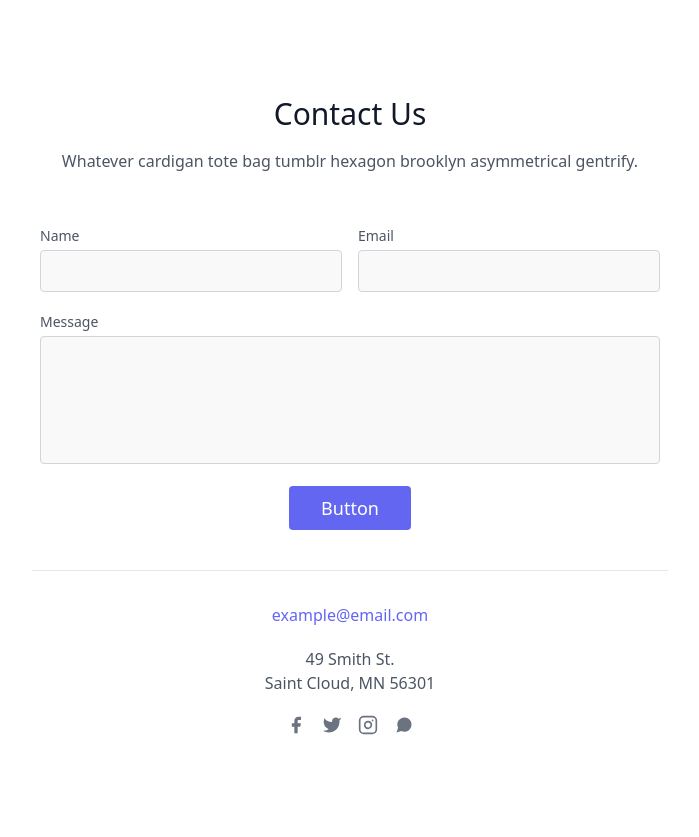
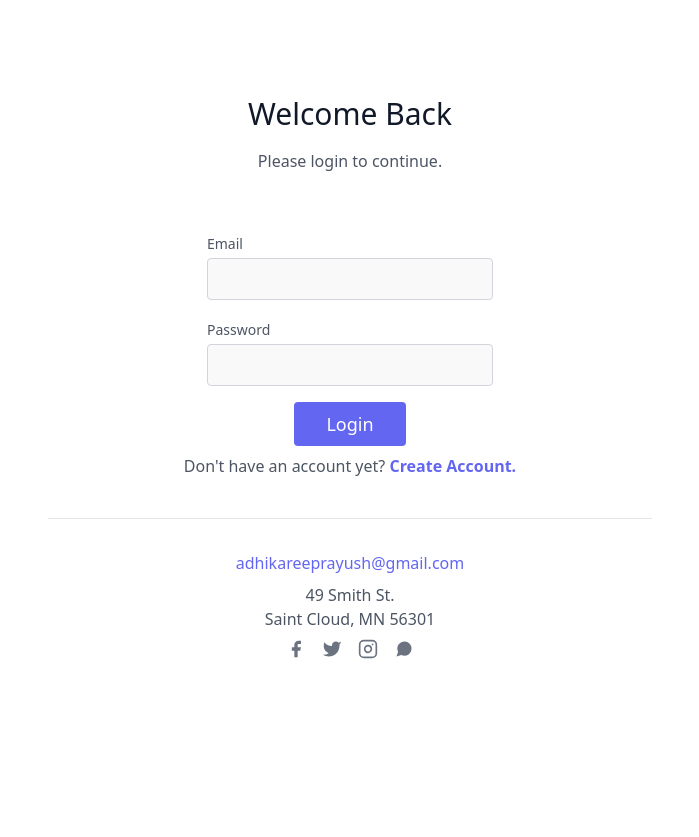
Before and after one commit to adhikareeprayush/eccommerce, a Laravel app: page /login in a window 1280 px wide. Shown: the whole page, without its empty margins (290-989 px from the left). After the commit the page ends 659 px from the top, so only its background shows below. Run offline with Laravel 12, Linux system fonts and the light colour scheme; style sheets or scripts are compiled from the project's sources.

Commit message:
styled the login page

```diff
--- a/resources/views/login/index.blade.php
+++ b/resources/views/login/index.blade.php
@@ -13,19 +13,11 @@
     <section class="text-gray-600 body-font relative">
         <div class="container px-5 py-24 mx-auto">
             <div class="flex flex-col text-center w-full mb-12">
-                <h1 class="sm:text-3xl text-2xl font-medium title-font mb-4 text-gray-900">Contact Us</h1>
-                <p class="lg:w-2/3 mx-auto leading-relaxed text-base">Whatever cardigan tote bag tumblr hexagon brooklyn
-                    asymmetrical gentrify.</p>
+                <h1 class="sm:text-3xl text-2xl font-medium title-font mb-4 text-gray-900">Welcome Back</h1>
+                <p class="lg:w-2/3 mx-auto leading-relaxed text-base">Please login to continue.</p>
             </div>
             <div class="lg:w-1/2 md:w-2/3 mx-auto">
-                <div class="flex flex-wrap -m-2">
-                    <div class="p-2 w-1/2">
-                        <div class="relative">
-                            <label for="name" class="leading-7 text-sm text-gray-600">Name</label>
-                            <input type="text" id="name" name="name"
-                                class="w-full bg-gray-100 bg-opacity-50 rounded border border-gray-300 focus:border-indigo-500 focus:bg-white focus:ring-2 focus:ring-indigo-200 text-base outline-none text-gray-700 py-1 px-3 leading-8 transition-colors duration-200 ease-in-out">
-                        </div>
-                    </div>
+                <div class="flex flex-col items-center m-2">
                     <div class="p-2 w-1/2">
                         <div class="relative">
                             <label for="email" class="leading-7 text-sm text-gray-600">Email</label>
@@ -33,20 +25,23 @@
                                 class="w-full bg-gray-100 bg-opacity-50 rounded border border-gray-300 focus:border-indigo-500 focus:bg-white focus:ring-2 focus:ring-indigo-200 text-base outline-none text-gray-700 py-1 px-3 leading-8 transition-colors duration-200 ease-in-out">
                         </div>
                     </div>
-                    <div class="p-2 w-full">
+                    <div class="p-2 w-1/2">
                         <div class="relative">
-                            <label for="message" class="leading-7 text-sm text-gray-600">Message</label>
-                            <textarea id="message" name="message"
-                                class="w-full bg-gray-100 bg-opacity-50 rounded border border-gray-300 focus:border-indigo-500 focus:bg-white focus:ring-2 focus:ring-indigo-200 h-32 text-base outline-none text-gray-700 py-1 px-3 resize-none leading-6 transition-colors duration-200 ease-in-out"></textarea>
+                            <label for="password" class="leading-7 text-sm text-gray-600">Password</label>
+                            <input type="password" id="password" name="password"
+                                class="w-full bg-gray-100 bg-opacity-50 rounded border border-gray-300 focus:border-indigo-500 focus:bg-white focus:ring-2 focus:ring-indigo-200 text-base outline-none text-gray-700 py-1 px-3 leading-8 transition-colors duration-200 ease-in-out">
                         </div>
                     </div>
-                    <div class="p-2 w-full">
+                    <div class="p-2 w-full flex items-center flex-col">
                         <button
-                            class="flex mx-auto text-white bg-indigo-500 border-0 py-2 px-8 focus:outline-none hover:bg-indigo-600 rounded text-lg">Button</button>
+                            class="flex mx-auto text-white bg-indigo-500 border-0 py-2 px-8 focus:outline-none hover:bg-indigo-600 rounded text-lg">Login</button>
+                        <p class="mt-2">Don't have an account yet? <a href="#"
+                                class="font-bold text-indigo-500">Create
+                                Account.</a></p>
                     </div>
                     <div class="p-2 w-full pt-8 mt-8 border-t border-gray-200 text-center">
-                        <a class="text-indigo-500">example@email.com</a>
-                        <p class="leading-normal my-5">49 Smith St.
+                        <a class="text-indigo-500">adhikareeprayush@gmail.com</a>
+                        <p class="leading-normal my-2">49 Smith St.
                             <br>Saint Cloud, MN 56301
                         </p>
                         <span class="inline-flex">
--- a/resources/views/products/show.blade.php
+++ b/resources/views/products/show.blade.php
@@ -122,4 +122,6 @@
             </div>
         </div>
     </section>
+
+
 </x-layout>
```
